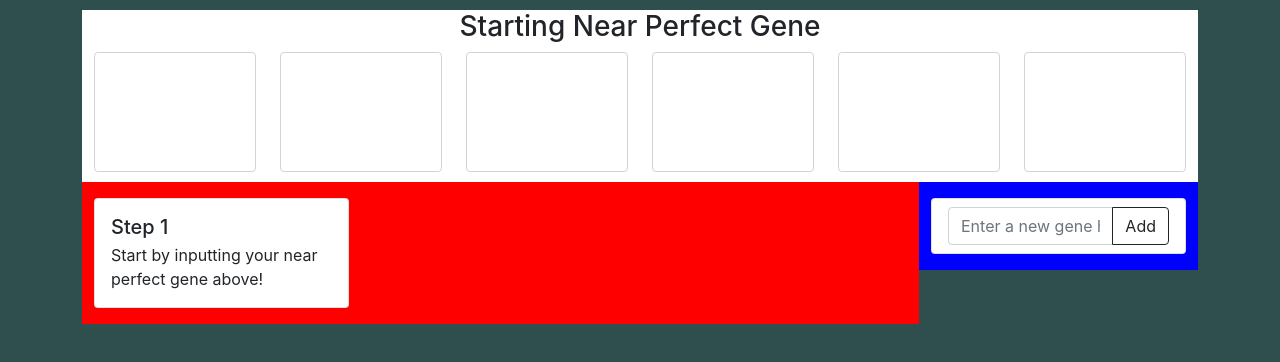
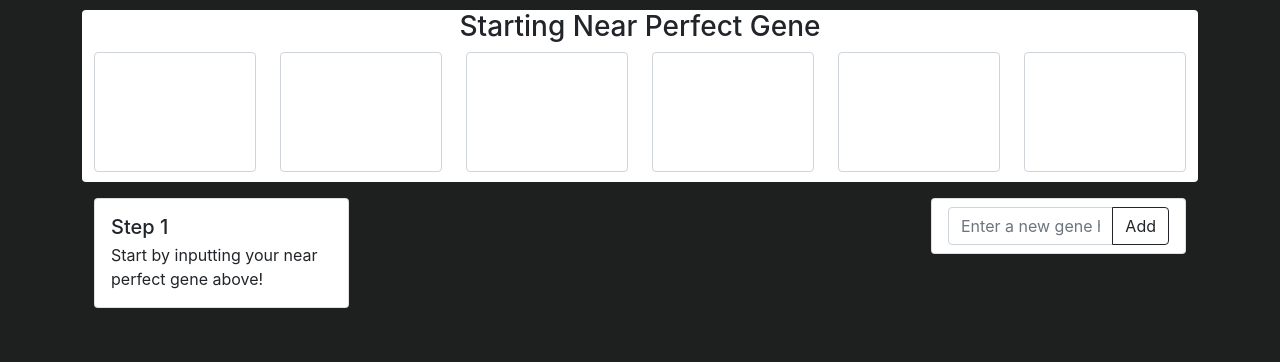
Before and after one commit to scothampel/rust-genetics, a React (Create React App) app: page / in a window 1280 px wide. Shown: the top 362 px of the page. Built offline with nearby package versions, Linux system fonts and the light colour scheme.

Commit message:
Remove dev design boxes Bg color change Rounded near perfect input Start of design changes

```diff
--- a/src/PerfectInput.js
+++ b/src/PerfectInput.js
@@ -22,7 +22,7 @@ export default function PerfectInput(props) {
     }
 
     return (
-        <div className='PerfectInput'>
+        <div className='PerfectInput rounded'>
             <h3 className='text-center w-100'>Starting Near Perfect Gene</h3>
             <form className='row m-0'>
                 <div className='form-group col-md-2'>
--- a/src/css/AddGene.css
+++ b/src/css/AddGene.css
@@ -1,4 +1,3 @@
 .AddGene {
     height: fit-content;
-    background-color: blue;
 }
--- a/src/css/Directions.css
+++ b/src/css/Directions.css
@@ -1,4 +1,3 @@
 .Directions {
     height: fit-content;
-    background-color: red;
 }
--- a/src/css/index.css
+++ b/src/css/index.css
@@ -9,6 +9,6 @@ body {
     sans-serif;
   -webkit-font-smoothing: antialiased;
   -moz-osx-font-smoothing: grayscale;
-  background-color: darkslategrey;
+  background-color: #1e2020;
   padding-top: 10px;
 }
```
